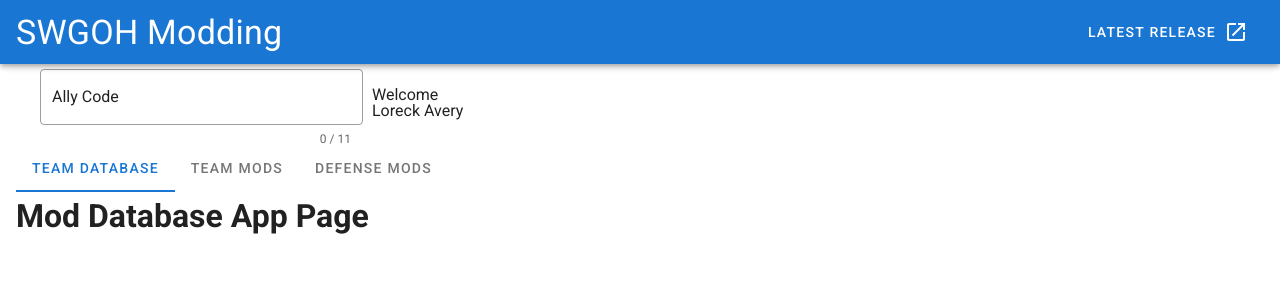
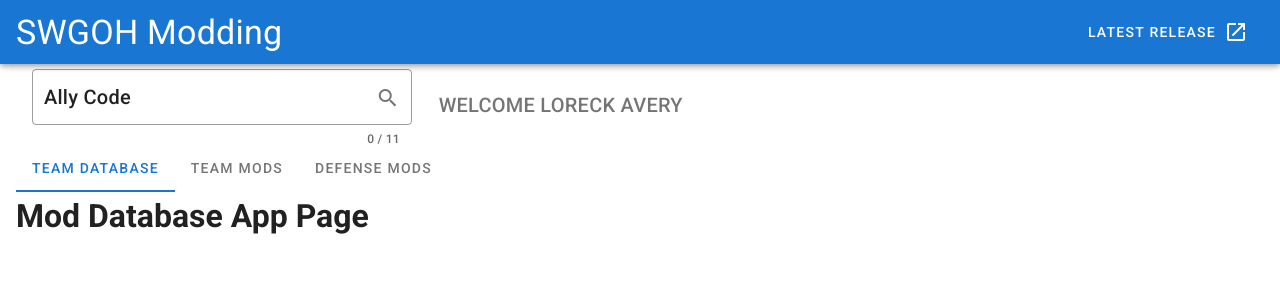
Before and after one commit to Loreck-SWGOH/Squads, a Vue app in the folder frontend/: page / in a window 1280 px wide. Shown: the top 300 px of the page. Built offline with nearby package versions, Linux system fonts and the light colour scheme.

Commit message:
Add comments and method for button name.

```diff
--- a/frontend/src/components/AllyCode.vue
+++ b/frontend/src/components/AllyCode.vue
@@ -1,9 +1,11 @@
+<!-- The Ally Code consists of an input and displays the associated name -->
 <template>
-    <v-text-field class="shrink ma-2" prefix="Ally Code"
-        single-line outlined counter=11 maxlength=11
-        v-model="allyCodeNum">
-        <template slot="append-outer">
-            <span> Welcome {{name}} </span>
+    <v-text-field class="shrink text-sm-h6"
+        prefix="Ally Code" single-line outlined
+        counter=11 maxlength=11
+        append-icon="mdi-magnify" v-model="allyCodeNum">
+        <template v-slot:append-outer>
+            <v-btn class="text-sm-h6" depressed plain> {{allyName}} </v-btn>
         </template>
     </v-text-field>
 </template>
@@ -21,7 +23,12 @@
         data () {
             return {
                 allyCodeNum: '',
-                name: 'Loreck Avery'
+            }
+        },
+
+        computed: {
+            allyName() {
+                return 'Welcome Loreck Avery'
             }
         },
 
--- a/frontend/src/components/NavTabs.vue
+++ b/frontend/src/components/NavTabs.vue
@@ -1,3 +1,4 @@
+<!-- Toolbar with a place to enter the Ally Code and a set of tabs -->
 <template>
     <v-toolbar tabs class="ma-4" flat>
         <AllyCode />
```
